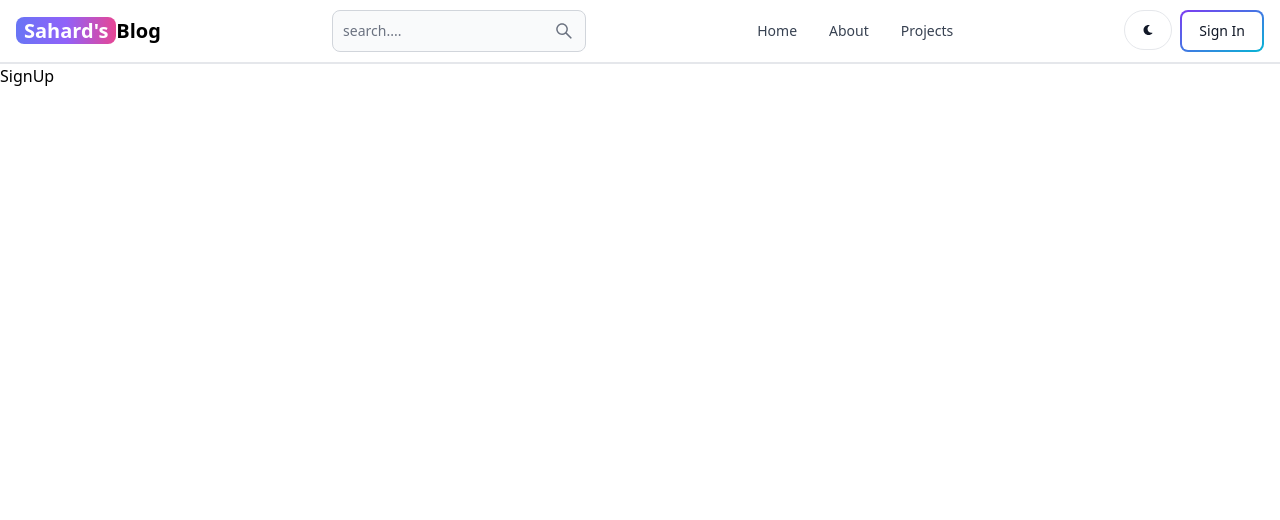
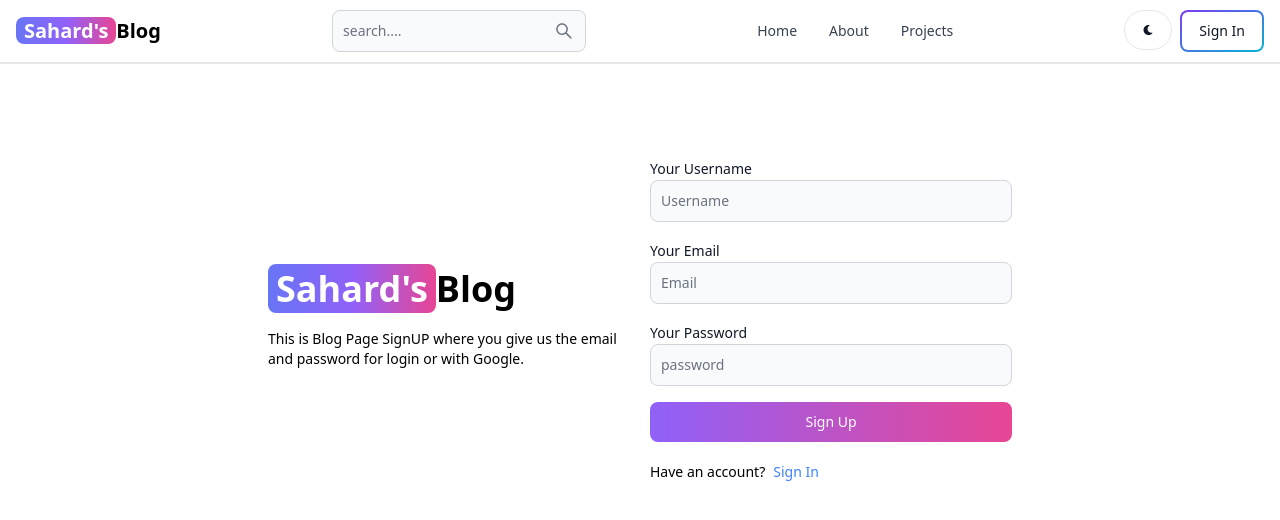
Before and after one commit to Chumar11/mern-blog, a React (Vite) app in the folder client/: page /sign-up in a window 1280 px wide. Shown: the top 520 px of the page. Built offline with nearby package versions, Linux system fonts and the light colour scheme.

Commit message:
Signup Ui

```diff
--- a/client/src/pages/SignUp.jsx
+++ b/client/src/pages/SignUp.jsx
@@ -1,7 +1,51 @@
-import React from 'react'
+import { Button, Label, TextInput } from "flowbite-react";
+import React from "react";
+import { Link } from "react-router-dom";
 
 export default function SignUp() {
   return (
-    <div>SignUp</div>
-  )
+    <div className="min-h-screen mt-20">
+      <div className=" flex p-3 max-w-3xl mx-auto flex-col md:flex-row md:items-center gap-5">
+        {/* {left side}  */}
+        <div className="flex-1">
+          <Link to="/" className=" text-4xl  font-bold dark:text-white">
+            <span className="px-2 bg-gradient-to-r from-indigo-500 via-purple-500 to-pink-500 rounded-lg text-white">
+              Sahard's
+            </span>
+            Blog
+          </Link>
+          <p className="text-sm mt-5">
+            This is Blog Page SignUP where you give us the email and password
+            for login or with Google.
+          </p>
+        </div>
+        {/* right side */}
+        <div className="flex-1">
+          <form className="flex flex-col gap-4">
+            <div className="">
+              <Label value="Your Username" />
+              <TextInput type="text" placeholder="Username" id="username" />
+            </div>
+            <div className="">
+              <Label value="Your Email" />
+              <TextInput type="email" placeholder="Email" id="email" />
+            </div>
+            <div className="">
+              <Label value="Your Password" />
+              <TextInput type="password" placeholder="password" id="password" />
+            </div>
+            <Button gradientDuoTone="purpleToPink" type="submit">
+              Sign Up
+            </Button>
+          </form>
+          <div className="flex gap-2 text-sm mt-5">
+            <span>Have an account?</span>
+            <Link to="/sign-in" className="text-blue-500">
+              Sign In
+            </Link>
+          </div>
+        </div>
+      </div>
+    </div>
+  );
 }
```
